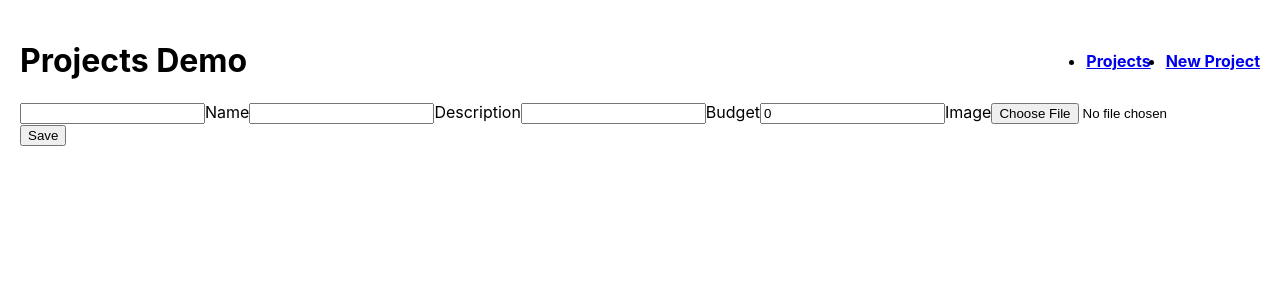
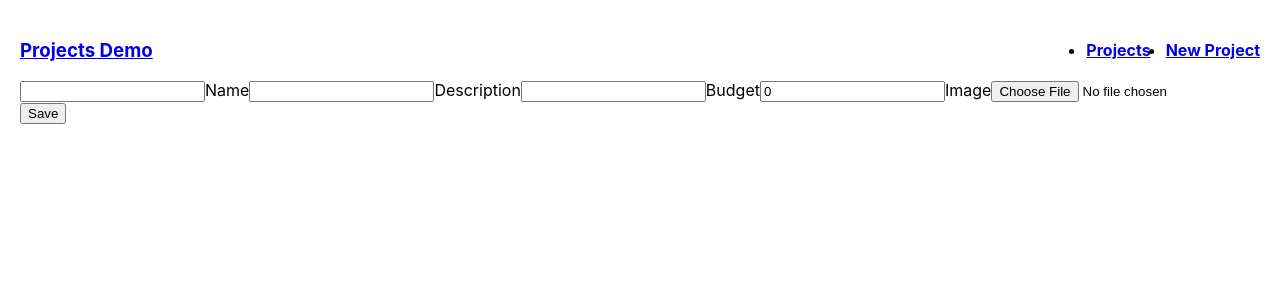
Before and after one commit to iamjakhtar/testing-projects-be, a React (Create React App) app: page /edit-project in a window 1280 px wide. Shown: the top 300 px of the page. Built offline with nearby package versions, Linux system fonts and the light colour scheme.

Commit message:
removed image path formating functionality as imageUrl is transformed at backend.

```diff
--- a/package.json
+++ b/package.json
@@ -3,10 +3,14 @@
   "version": "0.1.0",
   "private": true,
   "dependencies": {
+    "@chakra-ui/react": "^2.8.2",
+    "@emotion/react": "^11.12.0",
+    "@emotion/styled": "^11.12.0",
     "@testing-library/jest-dom": "^5.17.0",
     "@testing-library/react": "^13.4.0",
     "@testing-library/user-event": "^13.5.0",
     "ajv": "^8.17.1",
+    "framer-motion": "^11.3.8",
     "react": "^18.3.1",
     "react-dom": "^18.3.1",
     "react-router-dom": "^6.24.1",
--- a/src/AddProject.jsx
+++ b/src/AddProject.jsx
@@ -26,7 +26,7 @@ const AddProject = () => {
           data.append('image', image);
         }
 
-        const response = await fetch("http://localhost:8080/projects/add-project", {
+        const response = await fetch("http://localhost:8080/projects", {
           method: 'POSt',
           body: data
         })
--- a/src/App.css
+++ b/src/App.css
@@ -58,7 +58,7 @@
   align-items: center;
 }
 
-.nav-header h1 {
+.header-logo {
   margin-right: auto;
 }
 
--- a/src/EditProject.jsx
+++ b/src/EditProject.jsx
@@ -1,6 +1,5 @@
 import { useEffect, useState } from "react";
 import { useLocation, useNavigate } from "react-router-dom";
-import { formatImageUrl } from "./imagePathFormatter";
 import { defaultFormData } from "./AddProject";
 
 const fetchProjectById = async (id, setterFunc) => {
@@ -72,7 +71,7 @@ const EditProject = () => {
   }
 
   const { name, description, budget } = projectToEdit;
-  const imagePath = projectToEdit ? formatImageUrl(projectToEdit.imageUrl) : "";
+  const imagePath = projectToEdit ? projectToEdit.imageUrl : "";
   return (
     <div>
       <form onSubmit={handleEdit}>
--- a/src/NavBar.jsx
+++ b/src/NavBar.jsx
@@ -4,7 +4,9 @@ const NavBar = () => {
   return (
     <>
       <header className="nav-header">
-        <h1>Projects Demo</h1>
+        <NavLink to="/" className="header-logo">
+          <h3>Projects Demo</h3>
+        </NavLink>
         <nav>
           <ul>
             <li>
--- a/src/Project.jsx
+++ b/src/Project.jsx
@@ -1,18 +1,27 @@
+import { Box, Flex, Image } from "@chakra-ui/react";
 import { Link } from "react-router-dom";
-import { formatImageUrl } from "./imagePathFormatter";
 
 const Project = ({ project }) => {
-  const imagePath = formatImageUrl(project.imageUrl);
+
   return (
-    <div key={project.id} className="project">
+    <Box boxShadow="outline" p="6" rounded="md" bg="white">
+      <Flex key={project.id} maxW="sm" direction="column">
         <h2 className="project-name">{project.name}</h2>
         <p className="project-description">{project.description}</p>
         <p className="project-budget">{project.budget}</p>
-      <img src={imagePath} alt={project.name} className="project-image" />
+        <Image
+          src={project.imageUrl}
+          alt={project.name}
+          objectFit="cover"
+          boxSize="280px"
+        />
+
           <Link to="/project-details" state={{ project }} className="button">
             Details
           </Link>
-    </div>
+
+      </Flex>
+    </Box>
   );
 };
 export default Project;
--- a/src/ProjectDetails.jsx
+++ b/src/ProjectDetails.jsx
@@ -1,11 +1,11 @@
 import { useLocation, useNavigate } from "react-router-dom";
-import { formatImageUrl } from "./imagePathFormatter";
+
 
 const ProjectDetails = () => {
   const { state } = useLocation();
   const { project } = state;
   const navigate = useNavigate();
-  const imagePath = formatImageUrl(project.imageUrl);
+  const imagePath = project.imageUrl;
   const handleDelete = async (id) => {
     try {
         const response = await fetch("http://localhost:8080/projects/" + id, {
--- a/src/imagePathFormatter.js
+++ /dev/null
@@ -1,6 +0,0 @@
-export function formatImageUrl(imageurl) {
-      const imagePath = imageurl
-        ? `http://localhost:8080/${imageurl.replace(/\\/g, "/")}`
-        : null;
-    return imagePath;
-}
--- a/src/index.js
+++ b/src/index.js
@@ -9,6 +9,7 @@ import Projects from "./Projects";
 import reportWebVitals from "./reportWebVitals";
 import ProjectDetails from "./ProjectDetails";
 import EditProject from "./EditProject";
+import { ChakraBaseProvider } from "@chakra-ui/react";
 
 const router = createBrowserRouter([
   {
@@ -37,7 +38,9 @@ const router = createBrowserRouter([
 
 createRoot(document.getElementById("root")).render(
   <RouterProvider router={router}>
-    <App />
+    <ChakraBaseProvider>
+      <App />
+    </ChakraBaseProvider>
   </RouterProvider>
 );
 
```
Also changed, not shown: 1 other file (tests, documents, lock files or other folders). Lines whose indentation alone changed are shown as unchanged.
